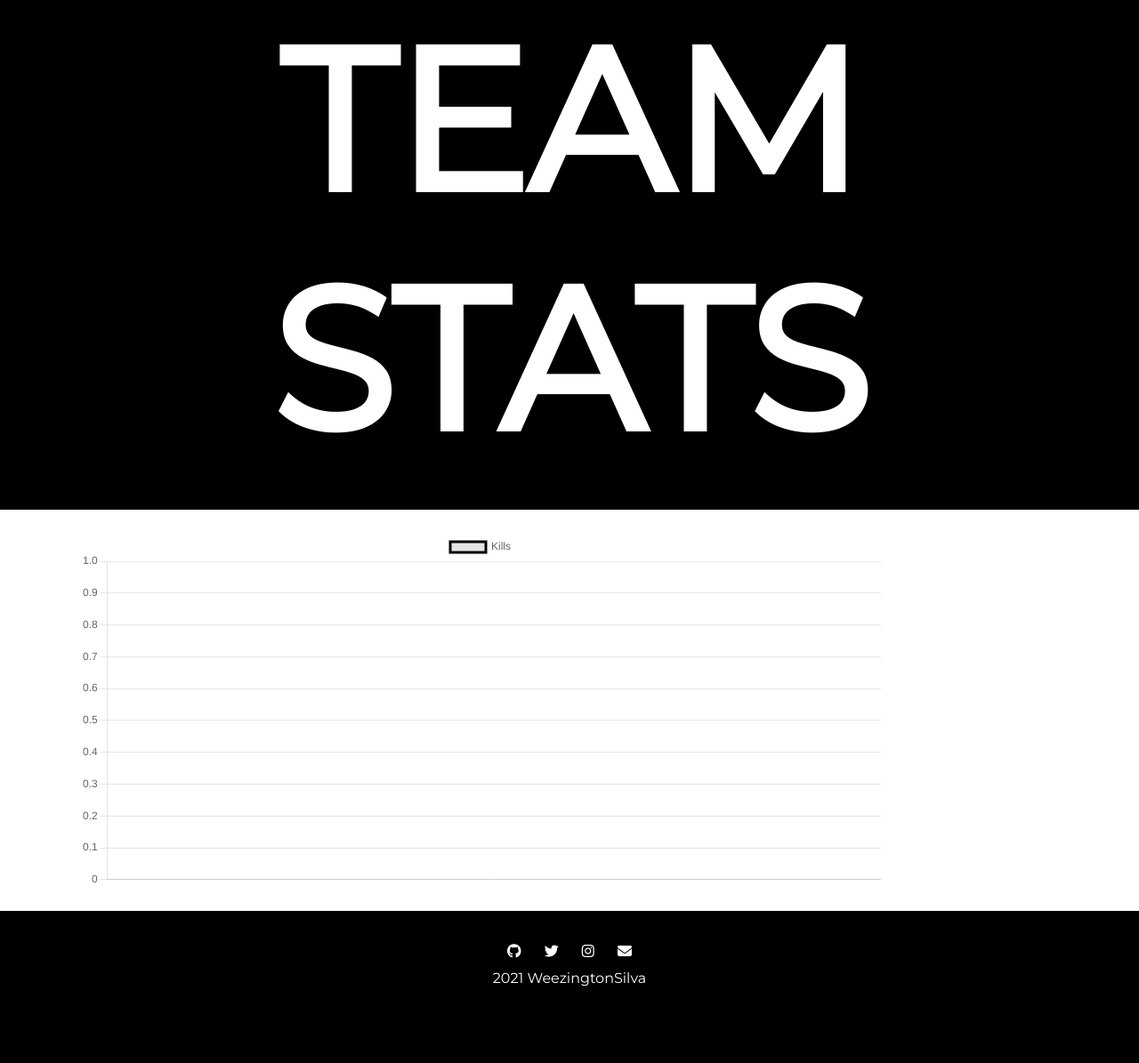
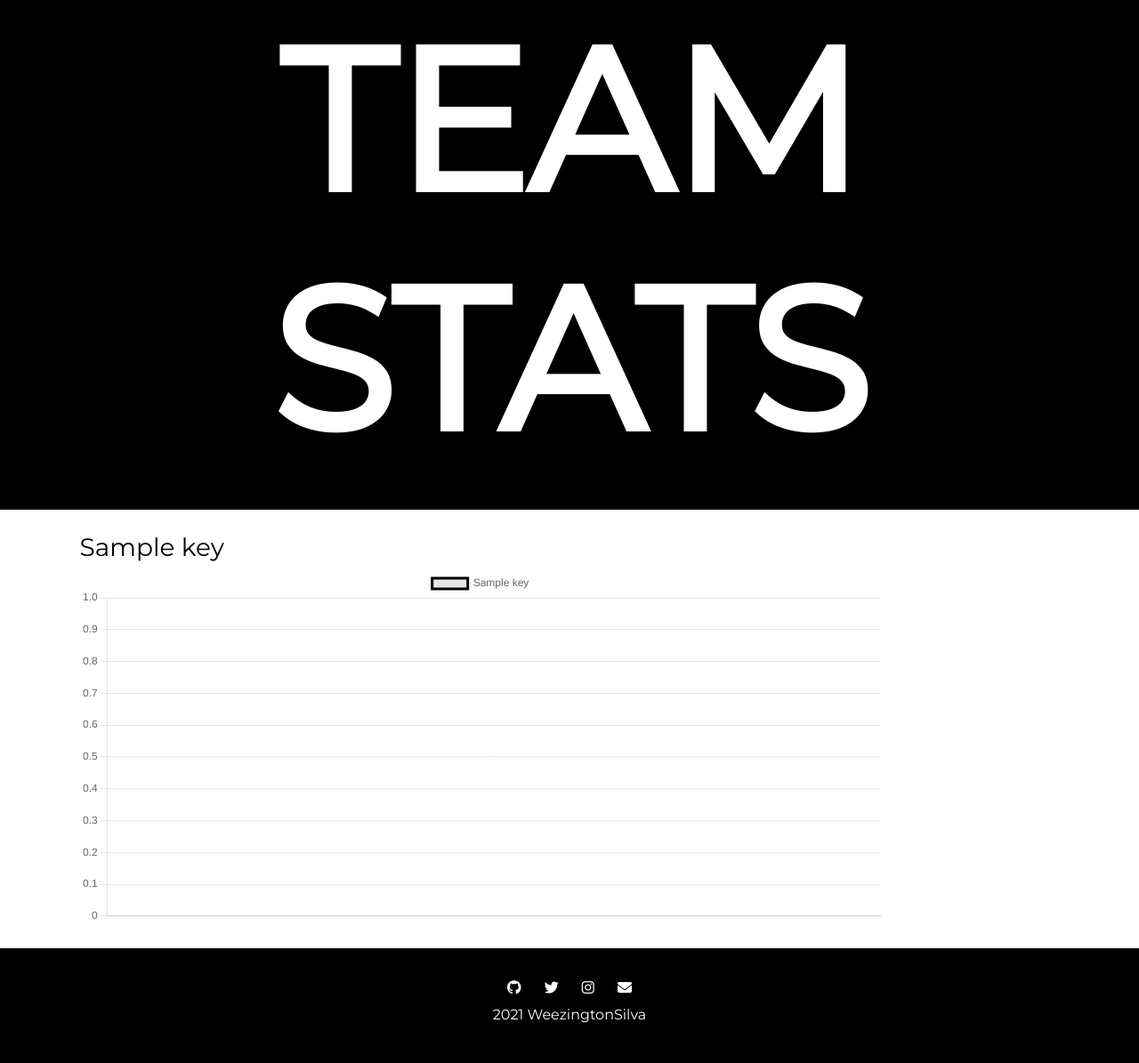
Before and after one commit to rumeeahmed/WeezAPI, a Flask app: template templates/team_stats.html in a window 1280 px wide. Shown: the part 131-1326 px from the top of the page at 89% size. Before the commit the page ends 1240 px from the top, so only its background shows below. Run offline with Flask 2, Linux system fonts and the light colour scheme; the template is opened without the code that fills it: most values are stand-ins (such as "Sample title", 1, 10 or a date in 2020); some libraries are stand-ins or nearby versions.

Commit message:
populating all the graphs using a loop.

```diff
--- a/templates/team_stats.html
+++ b/templates/team_stats.html
@@ -10,17 +10,19 @@
             </div>
         </div>
         <div class="container-fluid white">
-            <canvas id="lineChart" width="900" height="400">
+            {% for key, value in data.items() %}
+                <h3>{{ key }}</h3>
+                <canvas id="{{ key }}" width="900" height="400">
                     <script>
-                    const ctx = document.getElementById('lineChart').getContext('2d');
-                    const lineChart = new Chart(ctx, {
+                        var ctx = document.getElementById('{{key}}').getContext('2d');
+                        var lineChart = new Chart(ctx, {
                             type: 'line',
                             data: {
                                 labels: {{ labels | safe }},
                                 datasets: [
                                     {
-                                    label: 'Kills',
-                                    data : {{ data | safe }},
+                                        label: '{{ key | safe }}',
+                                        data : {{ value | safe }},
                                         fill: true,
                                         borderColor: 'rgb(0, 0, 0)',
                                         lineTension: 0.5,
@@ -33,6 +35,7 @@
                         });
                     </script>
                 </canvas>
+            {% endfor %}
         </div>
     </section>
 {% endblock %}
```
Lines whose indentation alone changed are shown as unchanged.
